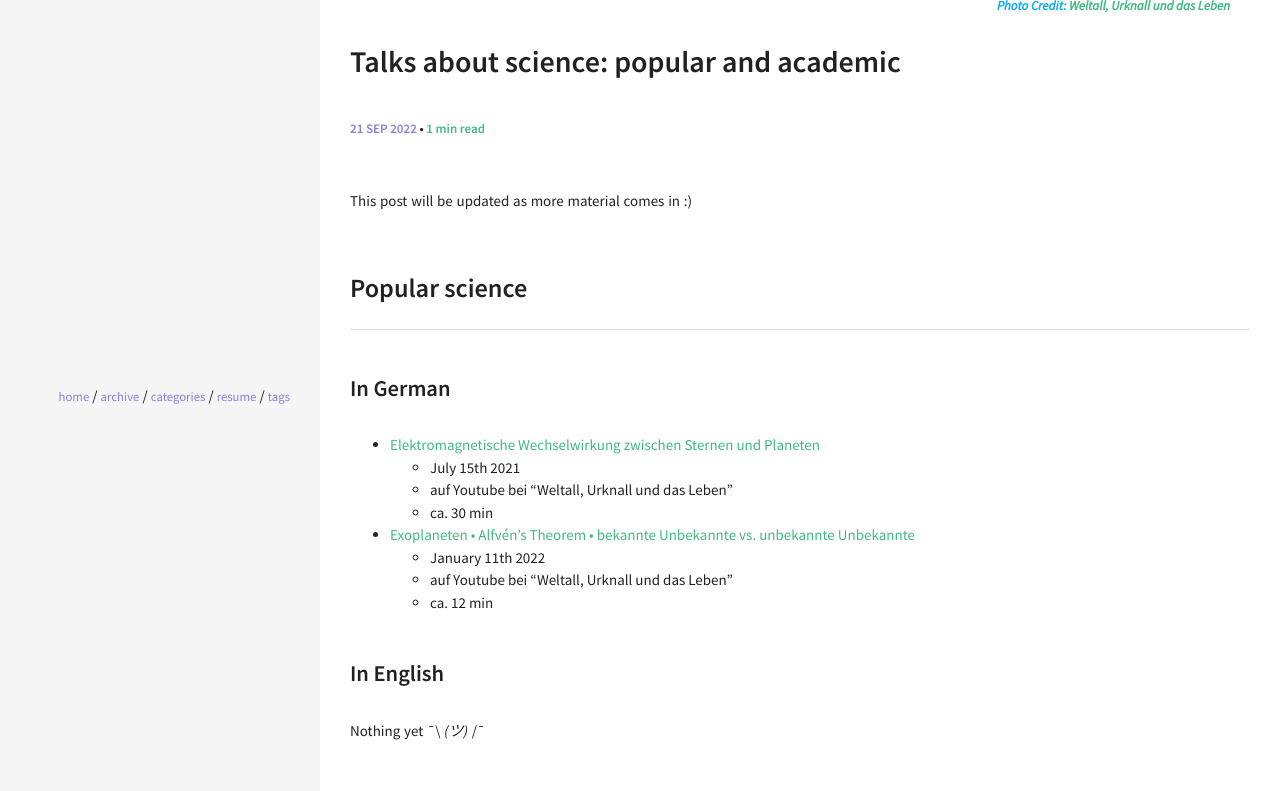
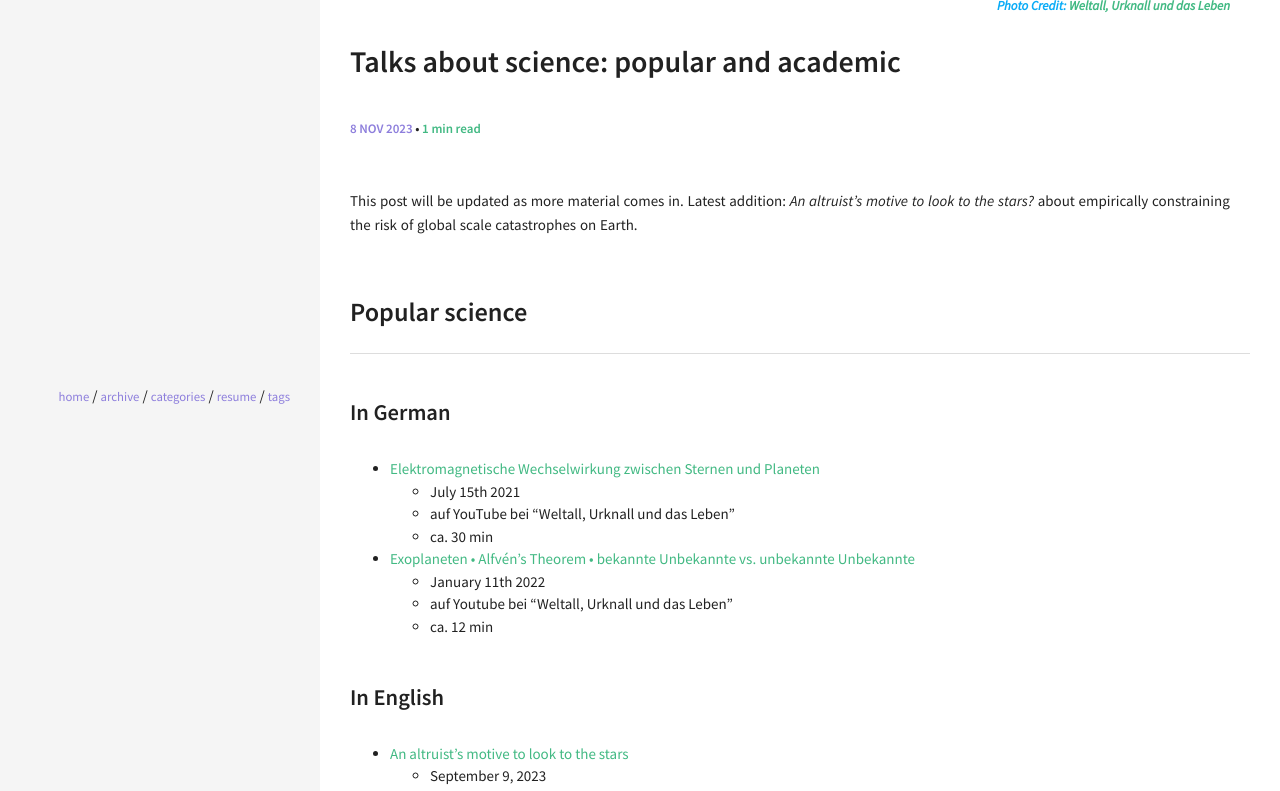
Before and after one commit to ekaterinailin/ekaterinailin.github.io, a Jekyll site: the page built from _posts/2023-11-08-videos.md, in a window 1280 px wide, cut to the strip 614-1405 px from the top of the page. Built offline with Jekyll 4.4.1, drawn with Linux system fonts in a browser that asks for light colours; some of the changed text lies outside the part shown.

Commit message:
updated with EAGx talk

```diff
--- a/_posts/2022-09-21-videos.md
+++ b/_posts/2023-11-08-videos.md
@@ -13,7 +13,7 @@
   creditlink: https://www.youtube.com/watch?v=LLHLobUifeY
 ---
 
-This post will be updated as more material comes in :)
+This post will be updated as more material comes in. Latest addition: *An altruist's motive to look to the stars?* about empirically constraining the risk of global scale catastrophes on Earth.
 
 ## Popular science
 
@@ -21,7 +21,7 @@
 
 - [Elektromagnetische Wechselwirkung zwischen Sternen und Planeten](https://www.youtube.com/watch?v=LLHLobUifeY)
     - July 15th 2021
-    - auf Youtube bei "Weltall, Urknall und das Leben"
+    - auf YouTube bei "Weltall, Urknall und das Leben"
     - ca. 30 min
 
 - [Exoplaneten • Alfvén's Theorem • bekannte Unbekannte vs. unbekannte Unbekannte](https://www.youtube.com/watch?v=YRw_tIpspRw)
@@ -31,13 +31,17 @@
 
 ### In English
 
-Nothing yet ¯\ _(ツ)_ /¯
+- [An altruist's motive to look to the stars](https://youtu.be/22TwVKbl08c)
+     - September 9, 2023
+     - Event: Effective Altruism Global X 2023, Berlin
+     - YouTube channel: Centre for Effective Altruism
+     - ca. 45 min
 
 ## Talks at conferences (the academic stuff, English only)
 
 - [Hardard Center for Astrophysics: Magnetic Worlds - Flares as messengers](https://www.youtube.com/watch?v=Mr5dnmMnWAM)
     - November 30th, 2021
-    - Youtube channel: CfA Exoplanet Pizza Lunch
+    - YouTube channel: CfA Exoplanet Pizza Lunch
     - ca. 25 min
 
 - [Stellar magnetic evolution: Flaring activity in K2 Open Clusters](https://online.kitp.ucsb.edu/online/exostar-c19/ilin/)
```
